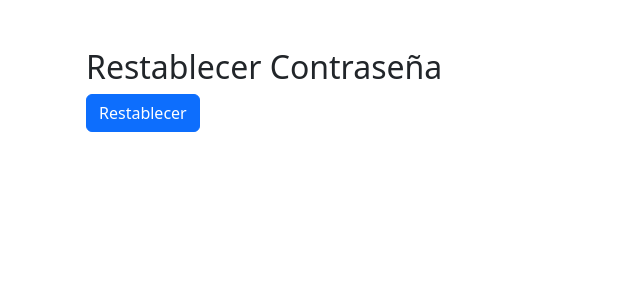
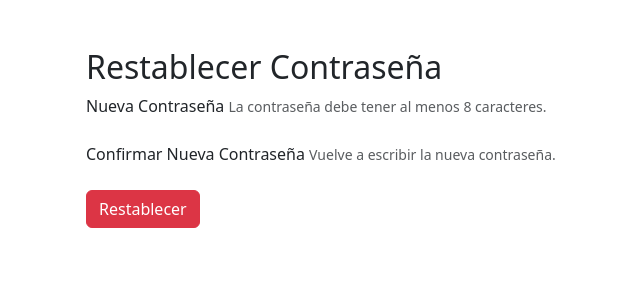
Before and after one commit to anidroid1184/attendance-system, a Django app: page /reset/1/1/ in a window 1280 px wide. Shown: the part 56-356 px from the top of the page, without its empty margins (8-648 px from the left). Run offline with Django 5.2, Linux system fonts and the light colour scheme; some libraries are stand-ins or nearby versions.

Commit message:
ARREGLADOOOOO

```diff
--- a/templates/attendance/login.html
+++ b/templates/attendance/login.html
@@ -37,7 +37,6 @@
                         Introduzca la contraseña que registró.
                     </small>
                 </div>
-<<<<<<< HEAD
 
                 <div class="text-center mt-3">
                     <a href="{% url 'password_reset' %}" class="text-muted">¿Olvidaste tu contraseña?</a>
@@ -45,9 +44,7 @@
                 <!--Redirigir a mark attendance-->
                 <input type="hidden" name="next" value="{{ next}}">
                 <button type="submit" class="btn btn-danger">Iniciar Sesión</button>
-=======
 
->>>>>>> parent of 8716675 (sistema de restableecer contraseña listo)
             </form>
         </div>
     </div>
--- a/templates/registration/password_reset_confirm.html
+++ b/templates/registration/password_reset_confirm.html
@@ -5,9 +5,24 @@
     <h2>Restablecer Contraseña</h2>
     <form method="POST">
         {% csrf_token %}
-        {{ form.new_password1|add_class:"form-control" }}
-        {{ form.new_password2|add_class:"form-control" }}
-        <button type="submit" class="btn btn-primary">Restablecer</button>
+    <!-- Campo Nueva Contraseña -->
+        <div class="mb-3">
+            <label for="id_new_password1" class="form-label">Nueva Contraseña</label>
+            {{ form.new_password1|add_class:"form-control form-control-lg" }}
+            <small class="form-text text-muted">
+                La contraseña debe tener al menos 8 caracteres.
+            </small>
+        </div>
+
+        <!-- Campo Confirmar Nueva Contraseña -->
+        <div class="mb-3">
+            <label for="id_new_password2" class="form-label">Confirmar Nueva Contraseña</label>
+            {{ form.new_password2|add_class:"form-control form-control-lg" }}
+            <small class="form-text text-muted">
+                Vuelve a escribir la nueva contraseña.
+            </small>
+        </div>
+        <button type="submit" class="btn btn-danger">Restablecer</button>
     </form>
 </div>
 {% endblock %}
--- a/templates/registration/password_reset_form.html
+++ b/templates/registration/password_reset_form.html
@@ -8,7 +8,7 @@
     <form method="POST">
         {% csrf_token %}
         {{ form.email|add_class:"form-control" }}
-        <button type="submit" class="btn btn-primary">Enviar enlace</button>
+        <button type="submit" class="btn btn-danger">Enviar enlace</button>
     </form>
 </div>
 {% endblock %}
```
